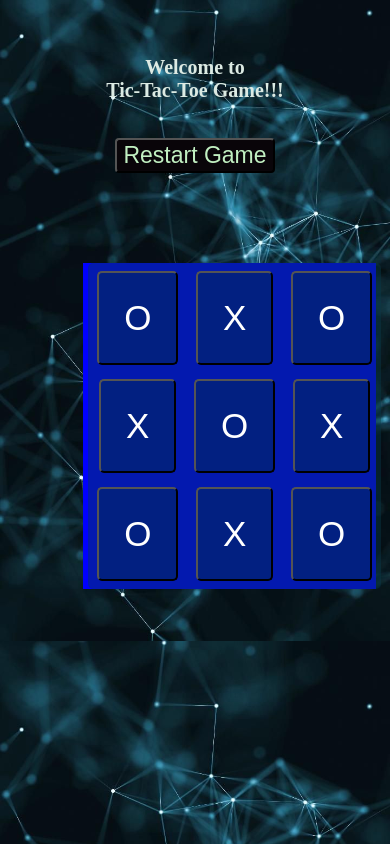
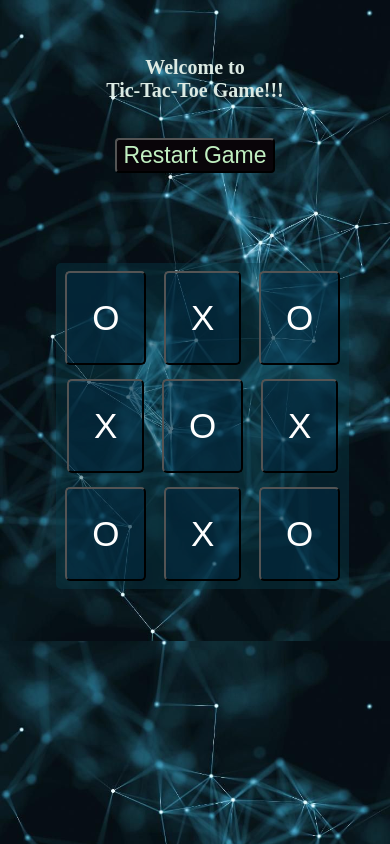
Before and after one commit to PK-PawanKumar/TIC_TAC_TOE, a plain HTML site: page index.html in a window 390 px wide. Drawn offline with Linux system fonts and the light colour scheme.

Commit message:
game practice

```diff
--- a/style.css
+++ b/style.css
@@ -117,7 +117,7 @@ body
         /* float: left; */
         margin-top: 0%;
         margin-left: 0%;
-        width: 280px;
+        width: 312px;
         height: 30%;
         /* overflow: hidden; */
         /* background-color: rgb(53, 21, 21); */
@@ -171,10 +171,11 @@ body
 
     #game_table
     {
-        background-color: blue;
+        /* background-color: blue; */
         text-align: center;
         position: relative;
         margin: auto auto auto auto;
+        margin-right: 10%;
         float: left;
     }
     #table
```
